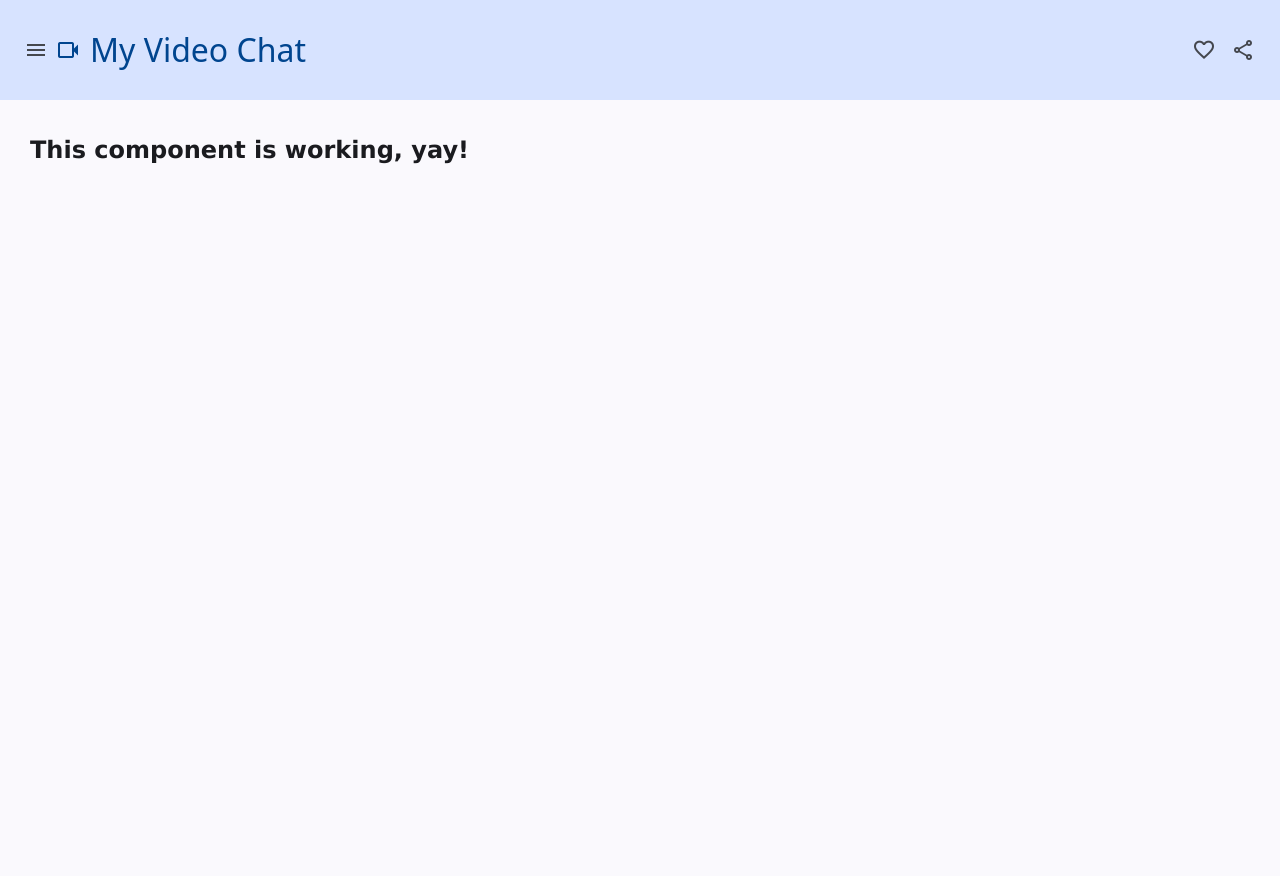
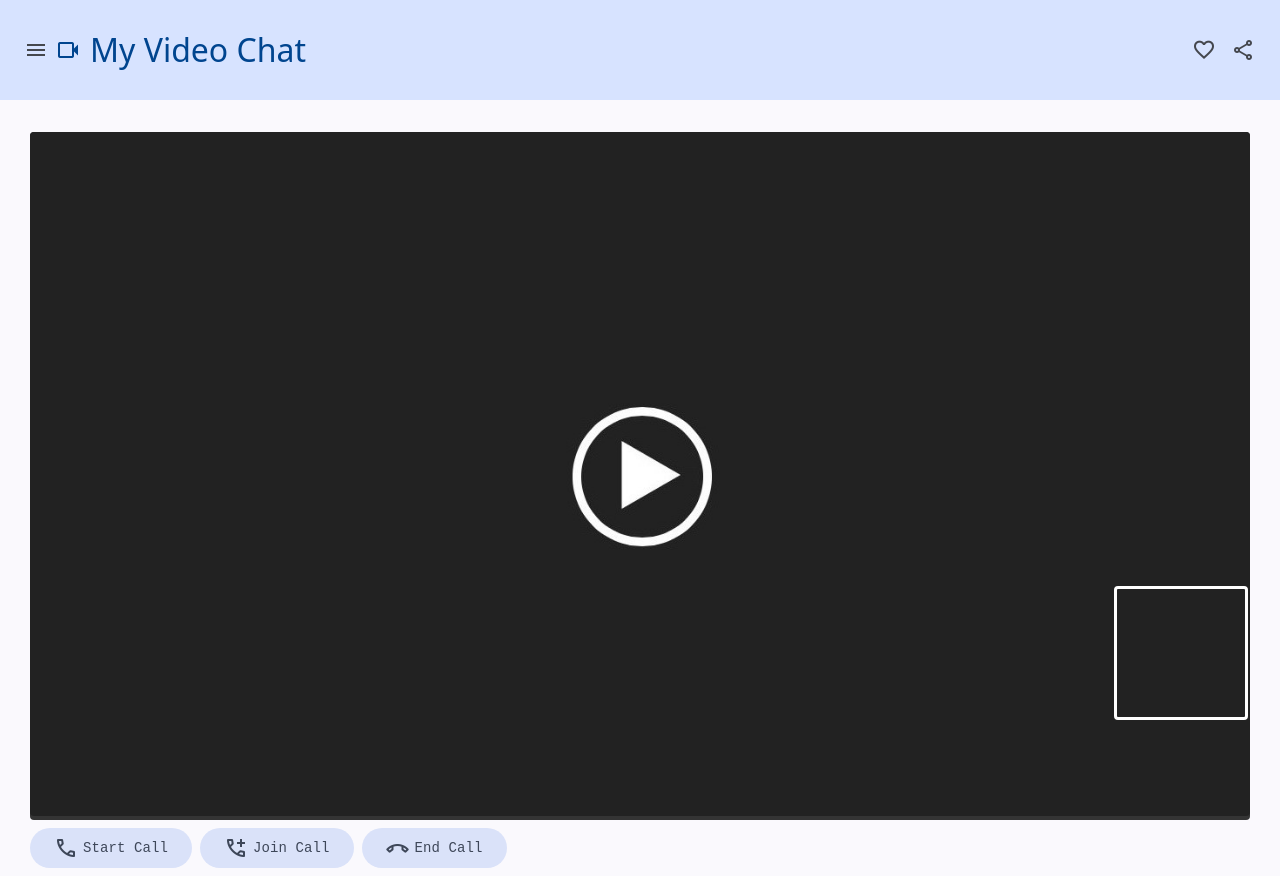
Before and after one commit to imuchene/my-video-chat, an Angular app: page / in a window 1280 px wide. Before the commit the page ends 816 px from the top, so only its background shows below. Built offline with nearby package versions, Linux system fonts and the light colour scheme; a web font is replaced by a local one.

Commit message:
Created the template for the video chat

```diff
--- a/src/app/components/video-chat/video-chat.html
+++ b/src/app/components/video-chat/video-chat.html
@@ -1 +1,31 @@
-<h2 class="custom-margin">This component is working, yay!</h2>
+<div class="custom-margin">
+  <div id="video-wrapper">
+    <video
+      #remoteVideo
+      id="remote-video"
+      poster="./assets/video-placeholder.jpg"
+      autoplay
+      playsinline
+    ></video>
+    <video #localVideo id="local-video" autoplay playsinline [muted]="true"></video>
+  </div>
+</div>
+<div class="example-button-row custom-margin">
+  <button
+    matButton="tonal"
+    color="primary"
+    [disabled]="isCallStarted$ | async"
+    (click)="showModal(false)"
+  >
+    <span class="material-symbols-outlined video-space">call</span>
+    Start Call
+  </button>
+  <button matButton="tonal" [disabled]="isCallStarted$ | async" (click)="showModal(true)">
+    <span class="material-symbols-outlined video-space">add_call</span>
+    Join Call
+  </button>
+  <button matButton="tonal" color="warn" [disabled]="isCallStarted$ | async" (click)="endCall()">
+    <span class="material-symbols-outlined video-space">call_end</span>
+    End Call
+  </button>
+</div>
--- a/src/app/components/video-chat/video-chat.scss
+++ b/src/app/components/video-chat/video-chat.scss
@@ -0,0 +1,39 @@
+
+
+.example-button-row {
+  max-width: 600px;
+}
+
+.example-button-row .mat-mdc-button-base {
+  margin: 8px 8px 8px 0;
+}
+
+#video-wrapper {
+  text-align: center;
+  background-color: #343434;
+  border-radius: 4px;
+  margin-right: 30px;
+}
+
+#remote-video {
+  max-width: 100%;
+  max-height: 90vh;
+  border-radius: 4px;
+}
+
+#local-video {
+  z-index: 1;
+  position: absolute;
+  right: 2rem;
+  bottom: 5rem;
+  width: 10vw;
+  height: 10vw;
+  max-width: 10rem;
+  max-height: 10rem;
+  border: 3px solid white;
+  border-radius: 4px;
+}
+
+span {
+  margin-right: 5px;
+}
--- a/src/app/components/video-chat/video-chat.ts
+++ b/src/app/components/video-chat/video-chat.ts
@@ -1,10 +1,22 @@
+import { AsyncPipe } from '@angular/common';
 import { Component } from '@angular/core';
 import { MatButtonModule } from '@angular/material/button';
+import { Observable, of } from 'rxjs';
 
 @Component({
-  imports: [MatButtonModule],
+  imports: [MatButtonModule, AsyncPipe],
   selector: 'app-video-chat',
   styleUrl: './video-chat.scss',
   templateUrl: './video-chat.html',
 })
-export class VideoChat {}
+export class VideoChat {
+  isCallStarted$: Observable<boolean> = of(false);
+
+  showModal(test: boolean): Observable<boolean> {
+    return of(test);
+  }
+
+  endCall(): void {
+    console.log('test');
+  }
+}
--- a/src/styles.scss
+++ b/src/styles.scss
@@ -13,6 +13,10 @@ html {
       typography: Roboto,
       density: 0,
     ));
+
+  @include mat.button-overrides((
+    tonal-label-text-font: 'Roboto Mono, monospace',
+  ));
 }
 
 body {
```
Also changed, not shown: public/assets/video-placeholder.jpg (added).
